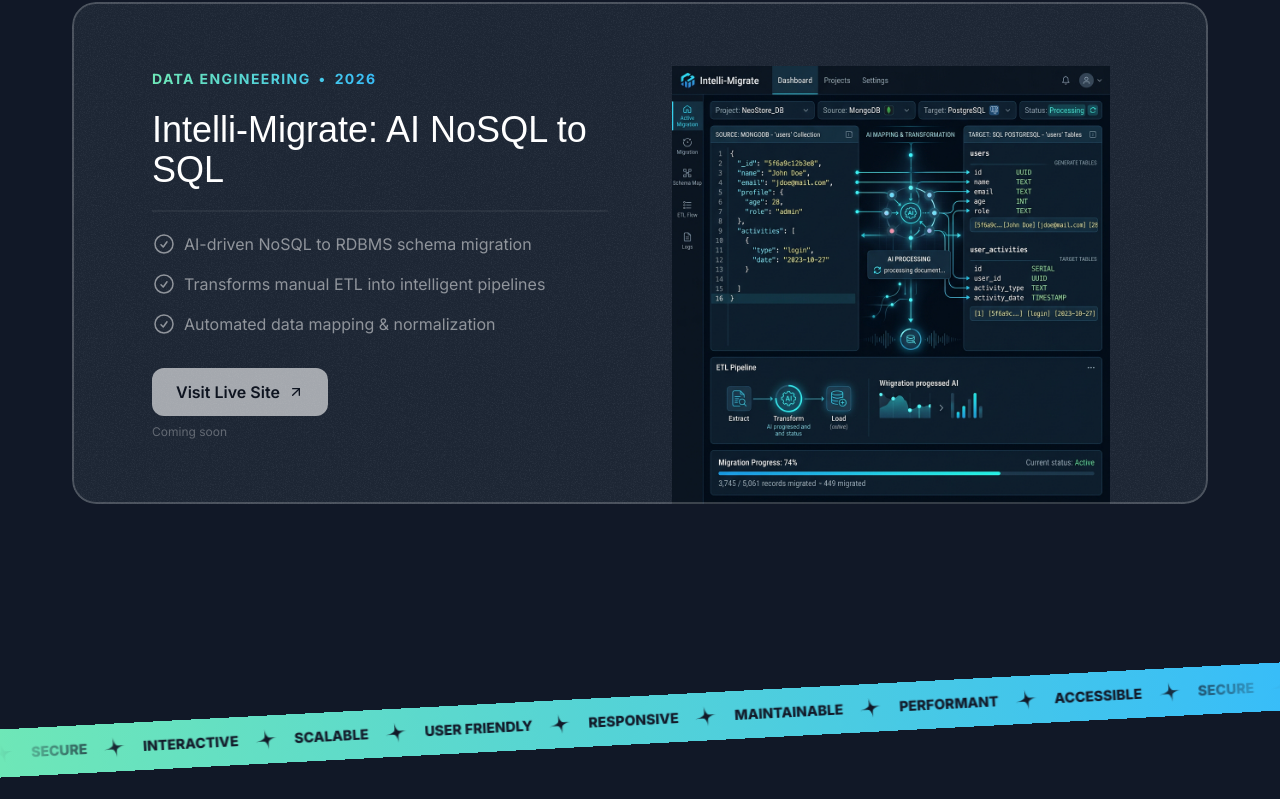
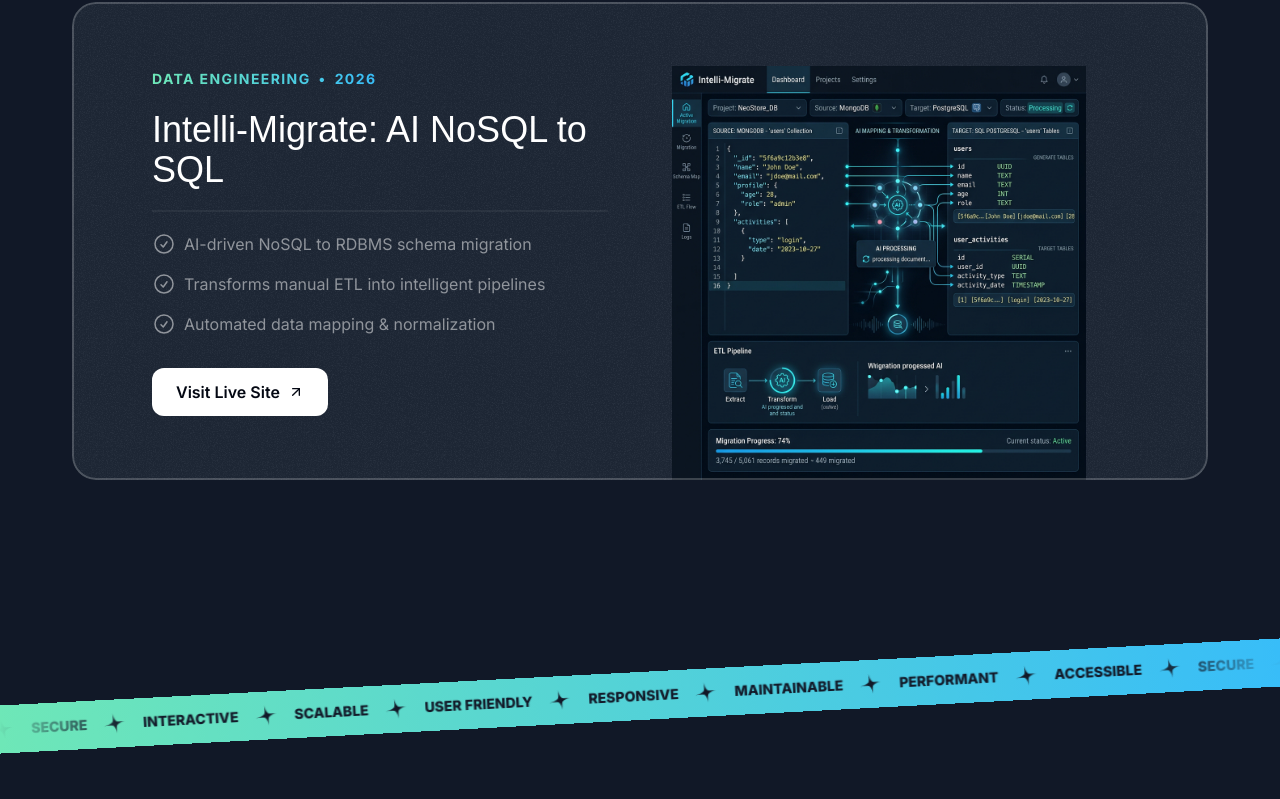
Before and after one commit to kd-prashant/Parth-WebCraft, a Next.js app: page / in a window 1280 px wide. Shown: the part 3022-3821 px from the top of the page. Built offline with nearby package versions, Linux system fonts and the light colour scheme; a web font is replaced by a local one.

Commit message:
Update project link for Intelli-Migrate

```diff
--- a/src/sections/Projects.tsx
+++ b/src/sections/Projects.tsx
@@ -54,7 +54,7 @@ const portfolioProjects = [
       { title: "Transforms manual ETL into intelligent pipelines" },
       { title: "Automated data mapping & normalization" },
     ],
-    link: "",
+    link: "https://intelli-migrate.vercel.app/",
     image: projectIntelliMigrate,
   },
 ];
```
